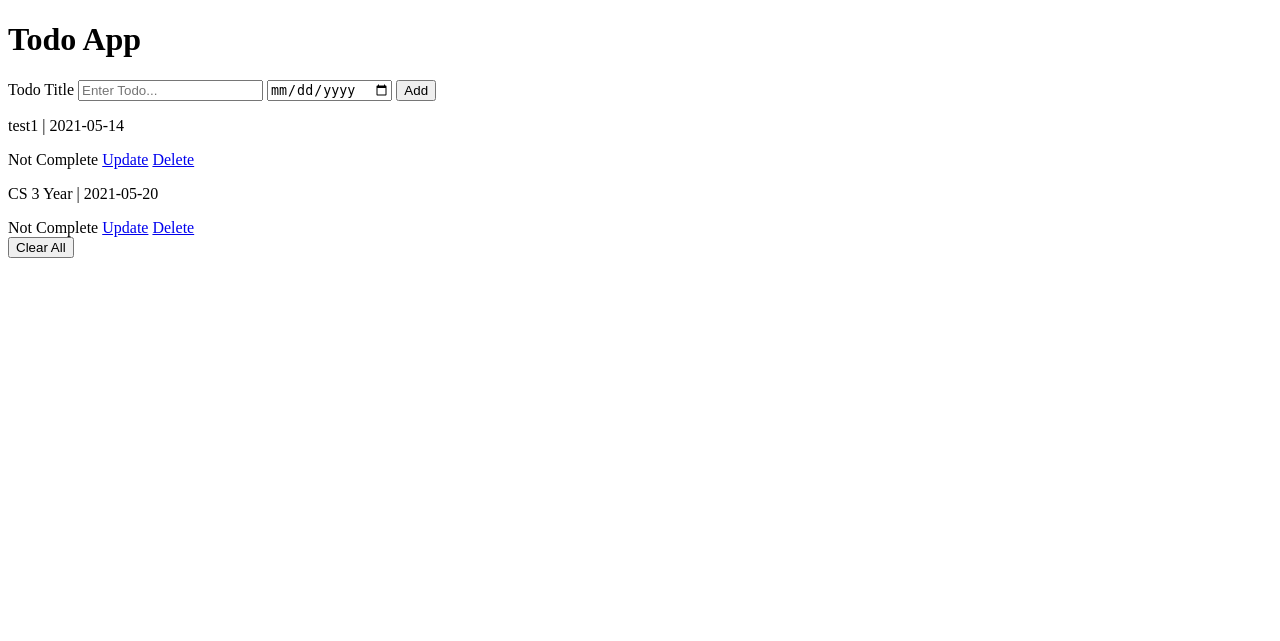
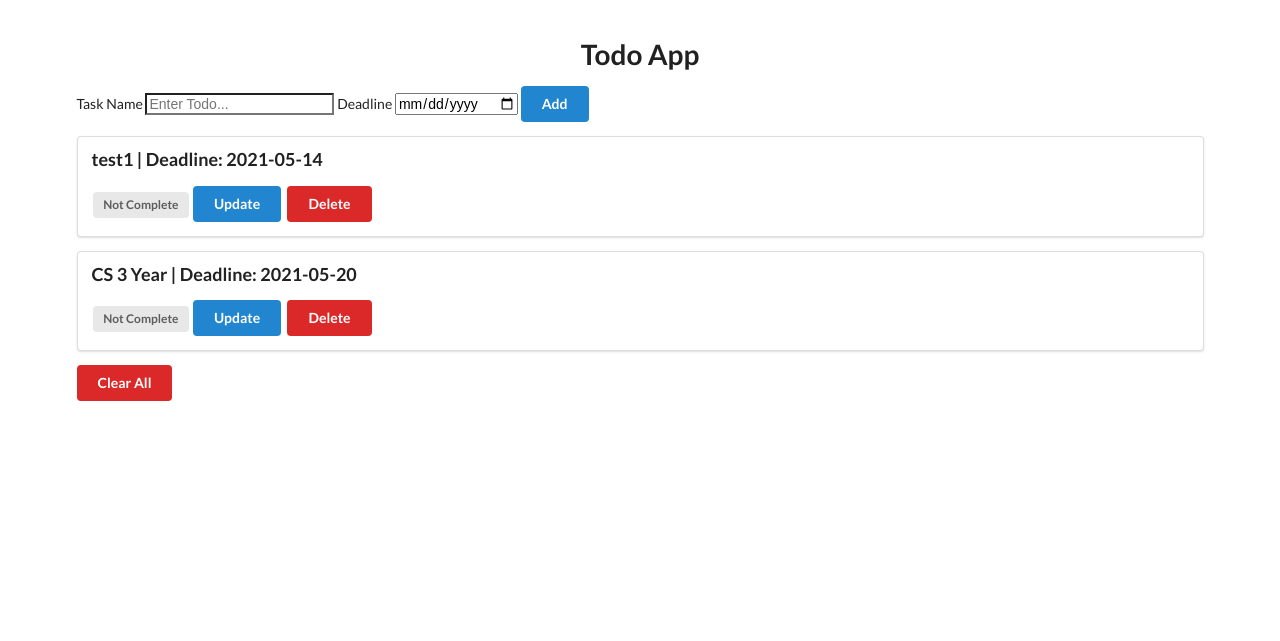
Before and after one commit to michaelwu1002/Flask-Todo-List-Web-App, a Flask app: page / in a window 1280 px wide. Shown: the top 641 px of the page. Before the commit the page ends 258 px from the top, so only its background shows below. Run offline with Flask 2, Linux system fonts and the light colour scheme; data comes from the database, SQL or seed files in the repository; both versions use the stored data as it was after the commit.

Commit message:
finished flask todo app

```diff
--- a/templates/base.html
+++ b/templates/base.html
@@ -4,38 +4,45 @@
     <meta charset="UTF-8">
     <meta name="viewport" content="width=device-width, initial-scale=1.0">
     <title>todo app</title>
+
+    <link rel="stylesheet" href="https://cdn.jsdelivr.net/npm/semantic-ui@2.4.2/dist/semantic.min.css">
+    <script src="https://cdn.jsdelivr.net/npm/semantic-ui@2.4.2/dist/semantic.min.js"></script>
 </head>
 <body>
-
-    <h1>Todo App</h1>
+    <div style="margin-top: 40px;" class="ui container">
+    <h1 class="ui center aligned header">Todo App</h1>
 
     <form action="/add" method="post">
-        <div>
-            <label for="title">Todo Title</label>
+        <div class="field">
+            <label for="title">Task Name</label>
             <input type="text" name="title" placeholder="Enter Todo...">
+            <label for="title">Deadline</label>
             <input type="date" name="deadline" placeholder="Enter Deadline...">
-            <button type=submit>Add</button>
+            <button class="ui blue button" type=submit>Add</button>
         </div>
     </form>
 
     {% for todo in todo_list %}
-        <p> {{ todo.title }} | {{ todo.deadline }} </p>
+    <div class="ui segment">
+        <p class="ui big header"> {{ todo.title }} | Deadline: {{ todo.deadline }} </p>
         {% if todo.complete == False %}
-            <span>Not Complete</span>
+            <span class="ui gray label">Not Complete</span>
         {% else %}
-            <span>Completed</span>
+            <span class="ui green label">Completed</span>
         {% endif %}
 
-        <a href="/update/{{ todo.id }}">Update</a>
-        <a href="/delete/{{ todo.id }}">Delete</a>
-
+        <a class="ui blue button" href="/update/{{ todo.id }}">Update</a>
+        <a class="ui red button" href="/delete/{{ todo.id }}">Delete</a>
+    </div>
     {% endfor %}
 
     <form action="/clear" method="post">
         <div>
-            <button type=submit>Clear All</button>
+            <button class="ui red button" type=submit>Clear All</button>
         </div>
     </form>
+
+    </div>
 
 
 </body>
```
Also changed, not shown: db.sqlite.
